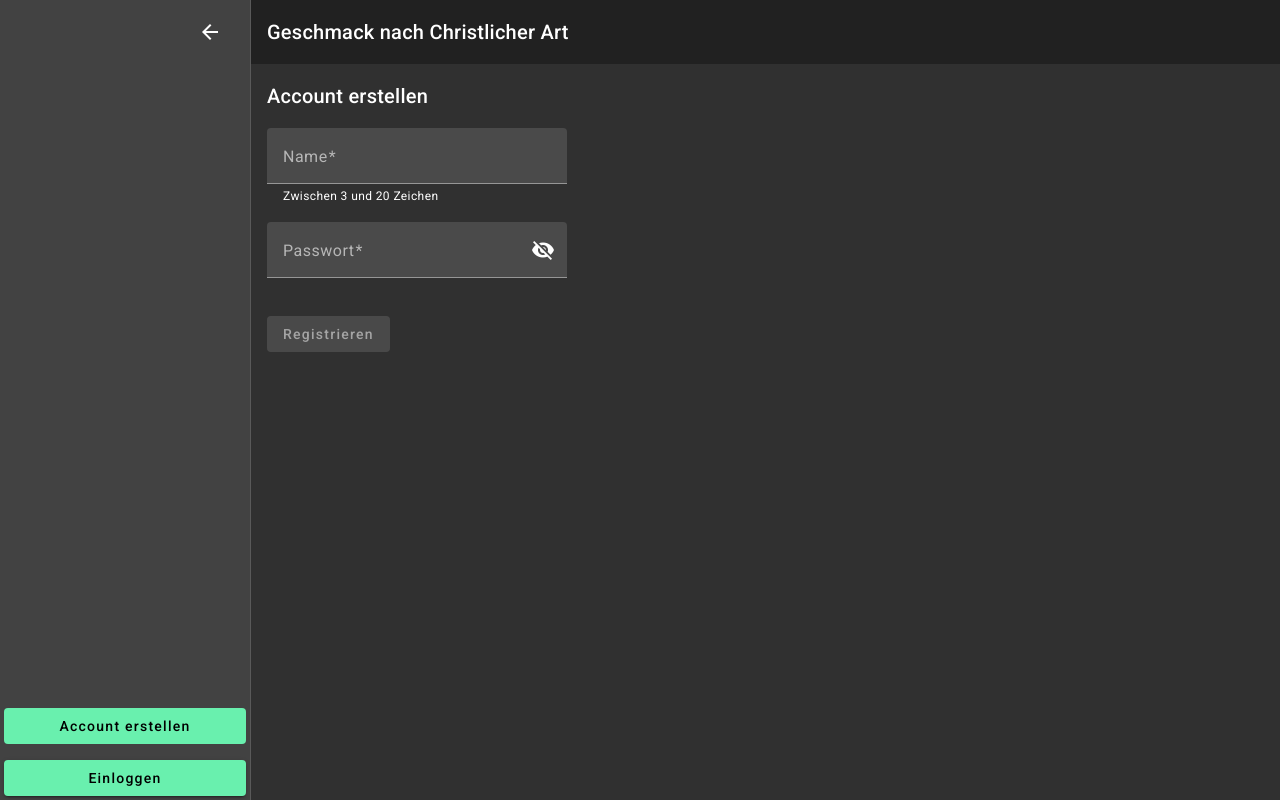
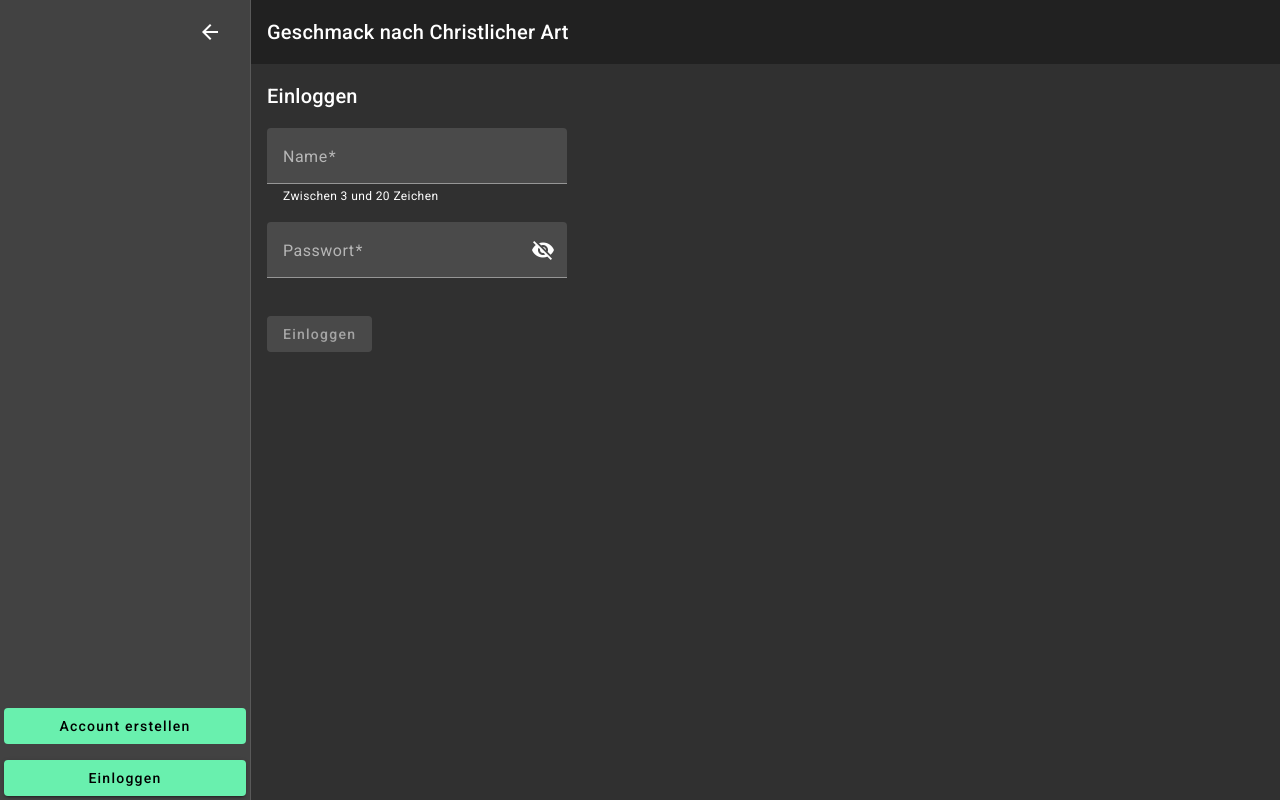
Before and after one commit to RobinMeow/NoahsKitchen, an Angular app: page /login in a window 1280 px wide. Built offline with nearby package versions, Linux system fonts and the light colour scheme.

Commit message:
letzte sahne

```diff
--- a/src/app/core/auth/login/login.component.html
+++ b/src/app/core/auth/login/login.component.html
@@ -1,4 +1,4 @@
-<h2>Account erstellen</h2>
+<h2>Einloggen</h2>
 
 <form [formGroup]="loginForm" (submit)="onSubmit()">
   <div class="forms-column">
@@ -48,6 +48,6 @@
     color="primary"
     type="submit"
   >
-    Registrieren
+    Einloggen
   </button>
 </form>
--- a/src/app/core/auth/login/login.component.ts
+++ b/src/app/core/auth/login/login.component.ts
@@ -53,7 +53,13 @@ export class LoginComponent {
 
   protected hidePassword = true;
 
-  protected onSubmit() {
-    console.log('onSubmit called');
+  protected async onSubmit(): Promise<void> {
+    if (this.loginForm.invalid) return;
+
+    await this._authService.loginAsync({
+      name: this.chefnameControl.value,
+      password: this.passwordControl.value,
+    });
+    this._router.navigateByUrl('/');
   }
 }
```
